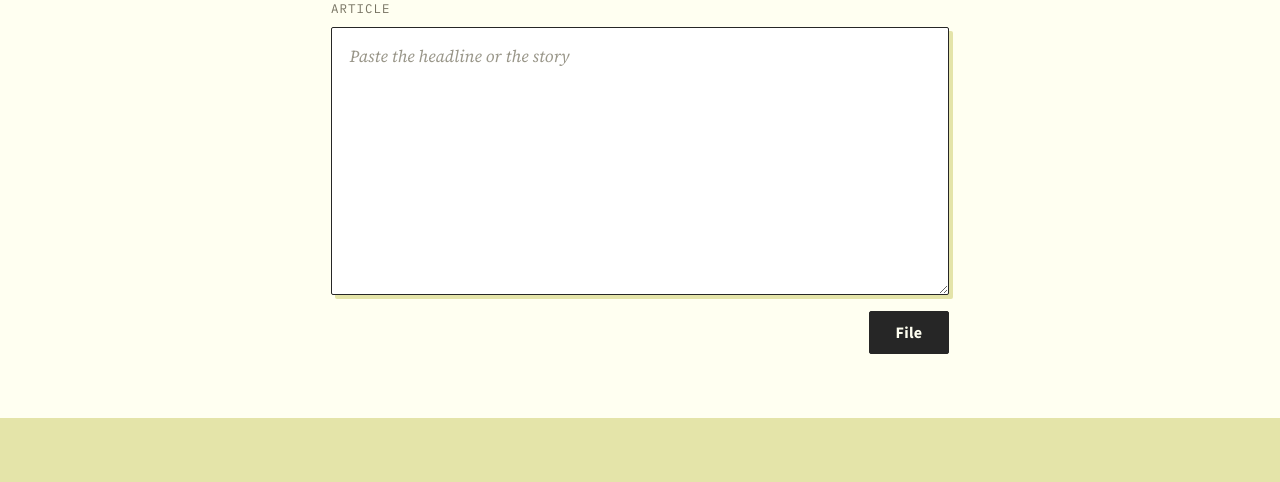
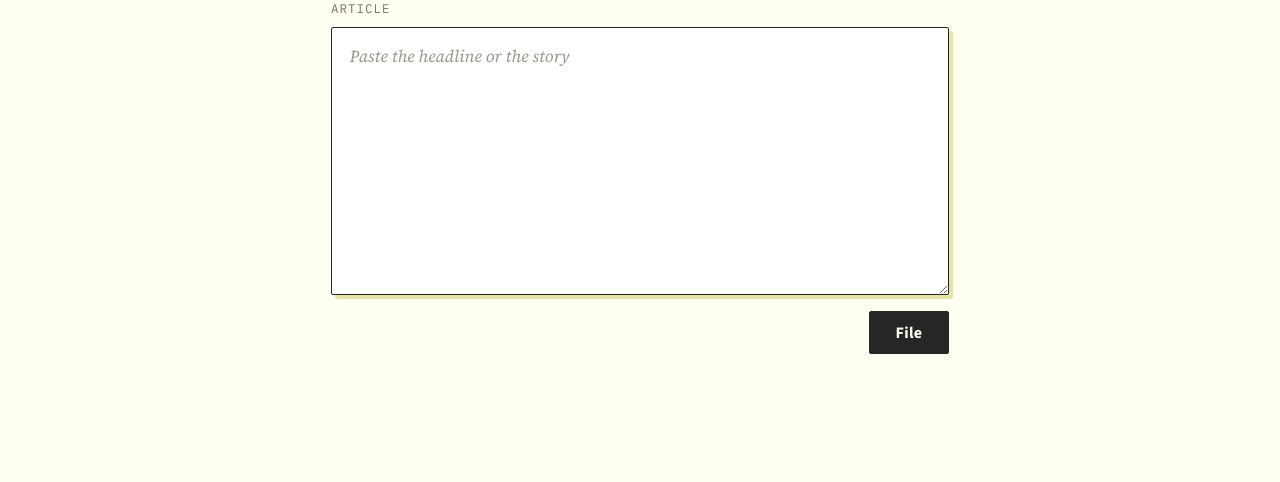
Before and after one commit to Keaane/Ikinyamakuru, a Flask app: template app/templates/index.html in a window 1280 px wide. Shown: the part 420-902 px from the top of the page. After the commit the page ends 774 px from the top, so only its background shows below. Run offline with Flask 3, Linux system fonts and the light colour scheme; the template is opened without the code that fills it, so the values that code supplies are empty.

Commit message:
Drop the footer and keep the article's formatting
The pasted article keeps its line breaks, blank lines, and spacing in
the box and in the marked passage.

```diff
--- a/app/app.py
+++ b/app/app.py
@@ -33,18 +33,6 @@ def create_app(router=None) -> Flask:
             return None
         return json.loads(path.read_text())
 
-    def credit() -> str:
-        path = MODELS / "deployed.json"
-        base = "KinNews, Niyongabo et al. 2020. Copyright in the articles stays with the newsrooms."
-        if not path.exists():
-            return base
-        deployed = json.loads(path.read_text())
-        if deployed.get("kind") == "transformer":
-            model = "The encoder is AfroXLMR-mini, Alabi et al. 2022."
-        else:
-            model = f"The deployed model is {deployed.get('system', 'the development selection')}, chosen on development macro-F1."
-        return f"KinNews, Niyongabo et al. 2020. {model} Copyright in the articles stays with the newsrooms."
-
     def sections() -> list[str]:
         load_kin(DATA / "kin_labels.json")
         return [KIN[label] for label in LABELS]
@@ -66,7 +54,6 @@ def create_app(router=None) -> Flask:
             result=None,
             error="",
             system=None,
-            credit=credit(),
             reads=reads(),
             sections=sections(),
         )
@@ -89,7 +76,6 @@ def create_app(router=None) -> Flask:
             result=result,
             error=error,
             system=system,
-            credit=credit(),
             reads=reads(),
             sections=sections(),
         )
--- a/app/static/styles.css
+++ b/app/static/styles.css
@@ -252,6 +252,8 @@ textarea {
   font-size: 1.05rem;
   line-height: 1.55;
   resize: vertical;
+  white-space: pre-wrap;
+  tab-size: 4;
   box-shadow: 4px 4px 0 var(--band);
 }
 
@@ -479,7 +481,8 @@ button:disabled {
   line-height: 1.75;
   max-height: 34rem;
   overflow-y: auto;
-  white-space: pre-line;
+  white-space: pre-wrap; /* keep the article's line breaks, blank lines, and spacing */
+  tab-size: 4;
   overflow-wrap: anywhere;
 }
 
@@ -643,25 +646,6 @@ tr.chosen td:first-child {
   color: var(--ink-soft);
 }
 
-/* Footer */
-
-footer {
-  background: var(--band);
-  padding: 2rem var(--gutter);
-}
-
-footer p {
-  max-width: var(--prose);
-  margin: 0 auto;
-  font-family: var(--sans);
-  font-size: 0.92rem;
-  line-height: 1.5;
-}
-
-footer p + p {
-  margin-top: 0.5rem;
-}
-
 /* Medium screens: one column, decision first */
 
 @media (max-width: 860px) {
--- a/app/templates/index.html
+++ b/app/templates/index.html
@@ -7,7 +7,7 @@
     <link rel="preconnect" href="https://fonts.googleapis.com" />
     <link rel="preconnect" href="https://fonts.gstatic.com" crossorigin />
     <link rel="stylesheet" href="https://fonts.googleapis.com/css2?family=IBM+Plex+Mono:wght@400;500&family=Source+Sans+3:ital,wght@0,400;0,600;0,700;1,400&family=Source+Serif+4:ital,opsz,wght@0,8..60,300;0,8..60,400;0,8..60,600;1,8..60,400&display=swap" />
-    <link rel="stylesheet" href="{{ url_for('static', filename='styles.css') }}?v=11" />
+    <link rel="stylesheet" href="{{ url_for('static', filename='styles.css') }}?v=12" />
   </head>
   <body>
     <header class="top">
@@ -105,9 +105,6 @@
       {% endif %}
     </main>
 
-    <footer>
-      <p>{{ credit }}</p>
-    </footer>
     <script>
       document.querySelectorAll(".examples a").forEach(function (link) {
         link.addEventListener("click", function (event) {
--- a/app/templates/lab.html
+++ b/app/templates/lab.html
@@ -7,7 +7,7 @@
     <link rel="preconnect" href="https://fonts.googleapis.com" />
     <link rel="preconnect" href="https://fonts.gstatic.com" crossorigin />
     <link rel="stylesheet" href="https://fonts.googleapis.com/css2?family=IBM+Plex+Mono:wght@400;500&family=Source+Sans+3:ital,wght@0,400;0,600;0,700;1,400&family=Source+Serif+4:ital,opsz,wght@0,8..60,300;0,8..60,400;0,8..60,600;1,8..60,400&display=swap" />
-    <link rel="stylesheet" href="{{ url_for('static', filename='styles.css') }}?v=11" />
+    <link rel="stylesheet" href="{{ url_for('static', filename='styles.css') }}?v=12" />
   </head>
   <body>
     <header class="top">
--- a/web/index.html
+++ b/web/index.html
@@ -7,7 +7,7 @@
     <link rel="preconnect" href="https://fonts.googleapis.com" />
     <link rel="preconnect" href="https://fonts.gstatic.com" crossorigin />
     <link rel="stylesheet" href="https://fonts.googleapis.com/css2?family=IBM+Plex+Mono:wght@400;500&family=Source+Sans+3:ital,wght@0,400;0,600;0,700;1,400&family=Source+Serif+4:ital,opsz,wght@0,8..60,300;0,8..60,400;0,8..60,600;1,8..60,400&display=swap" />
-    <link rel="stylesheet" href="styles.css?v=11" />
+    <link rel="stylesheet" href="styles.css?v=12" />
   </head>
   <body>
     <header class="top">
@@ -155,10 +155,6 @@ Kabumba, Perefegitura ya Gisenyi, ubu ni mu Karere ka Rubavu. • Hishwe Abatuts
 
     </main>
 
-    <footer>
-      <p>KinNews, Niyongabo et al. 2020. The deployed model is char_balanced, chosen on development macro-F1. Copyright in the articles stays with the newsrooms.</p>
-      <p>This copy runs the model in your browser. Nothing you paste leaves the page.</p>
-    </footer>
     <script>
       document.querySelectorAll(".examples a").forEach(function (link) {
         link.addEventListener("click", function (event) {
--- a/web/lab.html
+++ b/web/lab.html
@@ -7,7 +7,7 @@
     <link rel="preconnect" href="https://fonts.googleapis.com" />
     <link rel="preconnect" href="https://fonts.gstatic.com" crossorigin />
     <link rel="stylesheet" href="https://fonts.googleapis.com/css2?family=IBM+Plex+Mono:wght@400;500&family=Source+Sans+3:ital,wght@0,400;0,600;0,700;1,400&family=Source+Serif+4:ital,opsz,wght@0,8..60,300;0,8..60,400;0,8..60,600;1,8..60,400&display=swap" />
-    <link rel="stylesheet" href="styles.css?v=11" />
+    <link rel="stylesheet" href="styles.css?v=12" />
   </head>
   <body>
     <header class="top">
```
Also changed, not shown: web/styles.css (+4 -20 lines).
